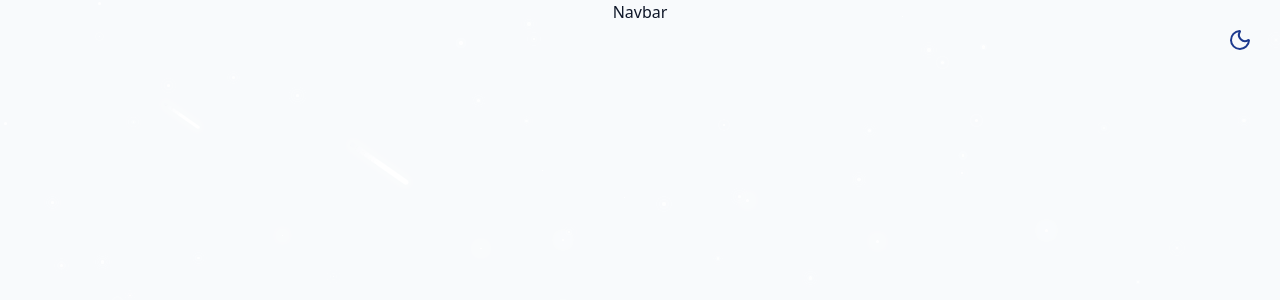
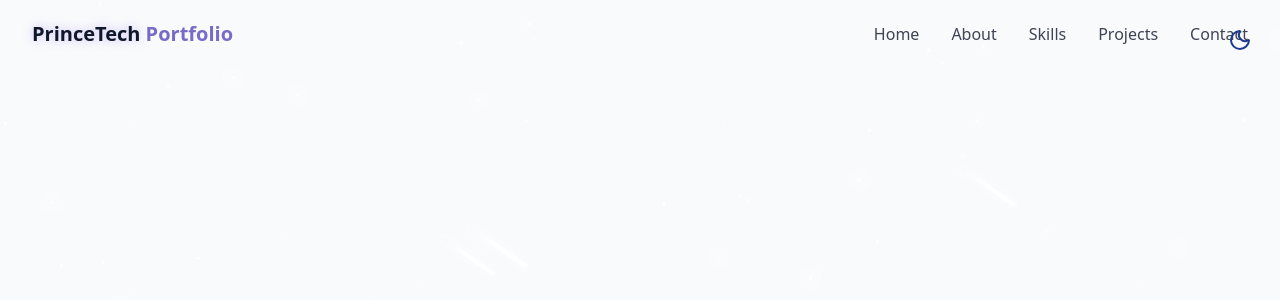
Before and after one commit to 10thPrince/new-react-portifolio, a React (Vite) app in the folder frontend/: page / in a window 1280 px wide. Shown: the top 300 px of the page. Built offline with nearby package versions, Linux system fonts and the light colour scheme.

Commit message:
on the way to finish the Navbar

```diff
--- a/frontend/src/components/Navbar.jsx
+++ b/frontend/src/components/Navbar.jsx
@@ -1,9 +1,83 @@
-import React from 'react'
+import { useState, useEffect } from "react";
+import { cn } from "../lib/utils";
+
+const navItems = [
+  { name: "Home", href: "#hero" },
+  { name: "About", href: "#about" },
+  { name: "Skills", href: "#skills" },
+  { name: "Projects", href: "#projects" },
+  { name: "Contact", href: "#contact" },
+];
 
 const Navbar = () => {
+  const [isScrolled, setIsScrolled] = useState(false);
+  const [isMenuOpen, setIsMenuOpen] = useState(true);
+
+  useEffect(() => {
+    const handleScroll = () => {
+      setIsScrolled(window.screenY > 10);
+    };
+
+    window.addEventListener("scroll", handleScroll);
+    return () => window.removeEventListener("scroll", handleScroll);
+  }, []);
   return (
-    <div>Navbar</div>
-  )
-}
+    <div
+      className={cn(
+        "fixed w-full z-40 transition-all duration-300",
+        isScrolled ? "py-3 bg-background/80 backdrop-blur-md shadow-xs" : "py-5"
+      )}
+    >
+      <div className="container flex items-center justify-between">
+        <a
+          className="text-xl font-bold text-primary flex items-center"
+          href="#hero"
+        >
+          <span className="relative z-10">
+            <span className="text-glow text-foreground"> PrinceTech </span>{" "}
+            Portfolio
+          </span>
+        </a>
 
-export default Navbar
+        {/* desktop nav */}
+
+        <div className="hidden md:flex space-x-8">
+          {navItems.map((item, key) => (
+            <a
+              key={key}
+              href={item.href}
+              className="text-foreground/80 hover:text-primary transition-colors duration-300"
+            >
+              {item.name}
+            </a>
+          ))}
+        </div>
+        {/* mobile nav */}
+
+        <div
+          className={cn(
+            "fixed inset-0 bg-background/95 backdroup-blur-md z-40 flex flex-col items-center justify-center",
+            "transition-all duration-300 md:hidden",
+            isMenuOpen
+              ? "opacity-100 pointer-events-auto"
+              : "opacity-0 pointer-events-none"
+          )}
+        >
+          <div className="flex flex-col space-x-8 text-xl">
+            {navItems.map((item, key) => (
+              <a
+                key={key}
+                href={item.href}
+                className="text-foreground/80 hover:text-primary transition-colors duration-300"
+              >
+                {item.name}
+              </a>
+            ))}
+          </div>
+        </div>
+      </div>
+    </div>
+  );
+};
+
+export default Navbar;
```
